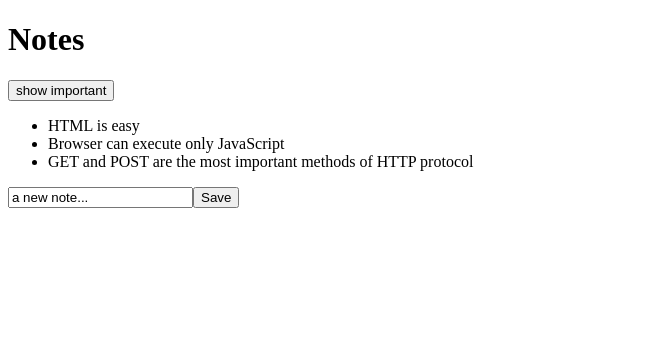
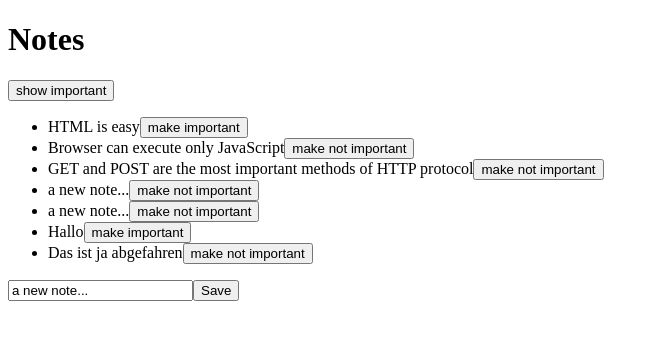
Before and after one commit to Febtwenty/Fullstack_Helsinki_Cle, a React app in the folder part2/part2a/: page / in a window 1280 px wide. Shown: the top 340 px of the page, without its empty margins (0-659 px from the left). Built offline with nearby package versions, Linux system fonts and the light colour scheme; data requests are answered from the project's data file; the HTML template or start-up script is replaced by a standard one.

Commit message:
Course 2d Extracting

```diff
--- a/part2/part2a/db.json
+++ b/part2/part2a/db.json
@@ -3,17 +3,37 @@
     {
       "id": "1",
       "content": "HTML is easy",
-      "important": true
+      "important": false
     },
     {
       "id": "2",
       "content": "Browser can execute only JavaScript",
-      "important": false
+      "important": true
     },
     {
       "id": "3",
       "content": "GET and POST are the most important methods of HTTP protocol",
       "important": true
+    },
+    {
+      "id": "6037",
+      "content": "a new note...",
+      "important": true
+    },
+    {
+      "id": "49d5",
+      "content": "a new note...",
+      "important": true
+    },
+    {
+      "id": "9177",
+      "content": "Hallo",
+      "important": false
+    },
+    {
+      "id": "1dce",
+      "content": "Das ist ja abgefahren",
+      "important": true
     }
   ]
 }
--- a/part2/part2a/src/App.jsx
+++ b/part2/part2a/src/App.jsx
@@ -25,16 +25,32 @@
   const addNote = (event) => {
     event.preventDefault()
     const noteObject = {
-      id: String(notes.length + 1),
       content: newNote,
       important: Math.random() < 0.5
     }
-    setNotes(notes.concat(noteObject))
-    setNewNote('')
+
+    axios
+      .post('http://localhost:3001/notes', noteObject)
+      .then(response => {
+        setNotes(notes.concat(response.data))
+        setNewNote('')
+      })
   }
 
   const handleNoteChange = (event) => {
     setNewNote(event.target.value)
+  }
+
+  const toggleImportanceOf = (id) => {
+    const url = `http://localhost:3001/notes/${id}`
+    const note = notes.find(n => n.id === id)
+    const changedNote = { ...note, important: !note.important}
+
+    axios
+      .put(url, changedNote)
+      .then(response => {
+        setNotes(notes.map(note => note.id === id ? response.data : note))
+      })
   }
 
   return (
@@ -47,7 +63,7 @@
       </div>
       <ul>
         {notesToShow.map(note =>
-          <Note key={note.id} note={note} />
+          <Note key={note.id} note={note} toggleImportance={() => toggleImportanceOf(note.id)}/>
         )}
       </ul>
       <form onSubmit={addNote}>
--- a/part2/part2a/src/components/Note.jsx
+++ b/part2/part2a/src/components/Note.jsx
@@ -1,6 +1,11 @@
-const Note = ({ note }) => {
+const Note = ({ note, toggleImportance }) => {
+  const label = note.important ? 'make not important' : 'make important'
+
   return (
-    <li>{note.content}</li>
+    <li>
+      {note.content}
+      <button onClick={toggleImportance}>{label}</button>
+    </li>
   )
 }
 
```
